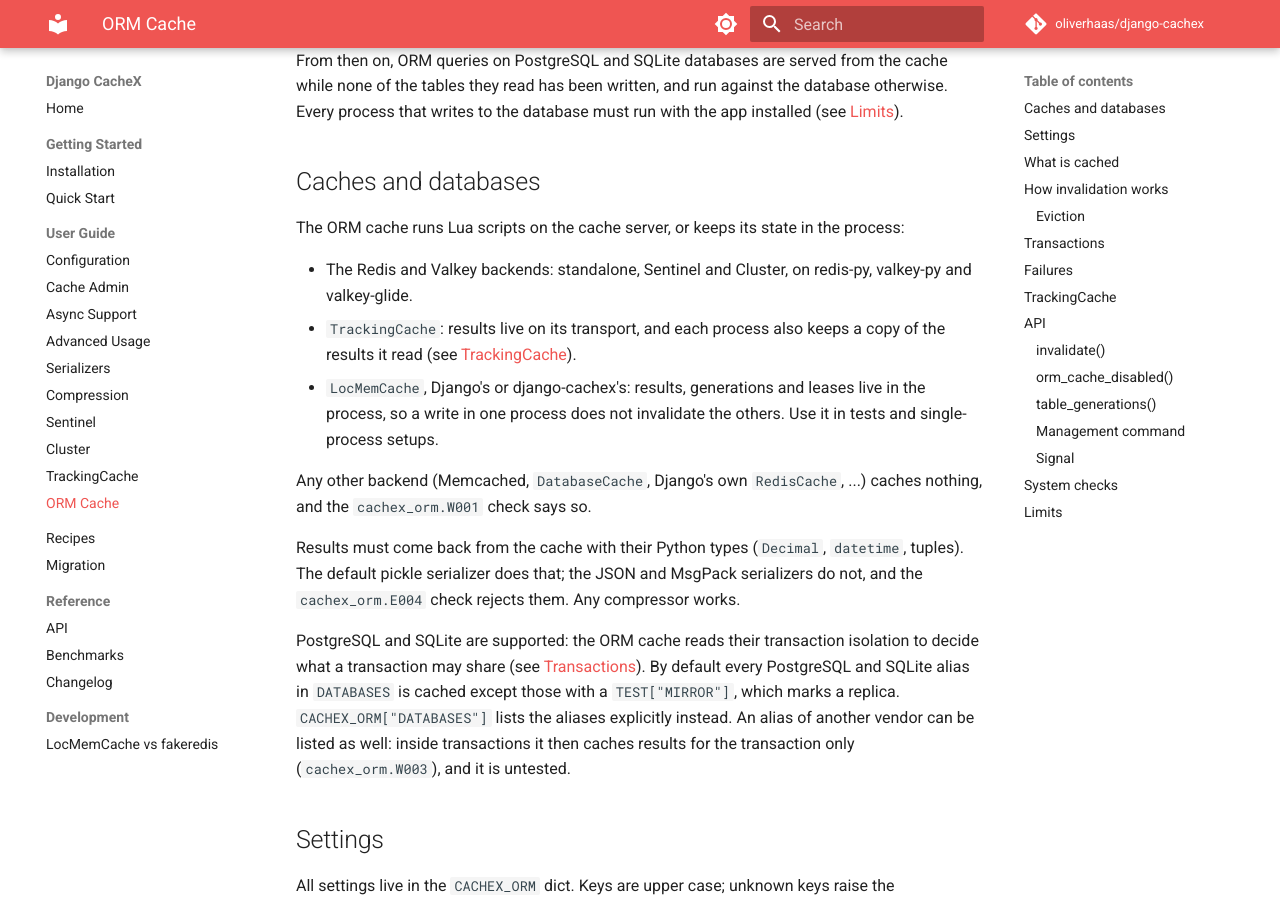
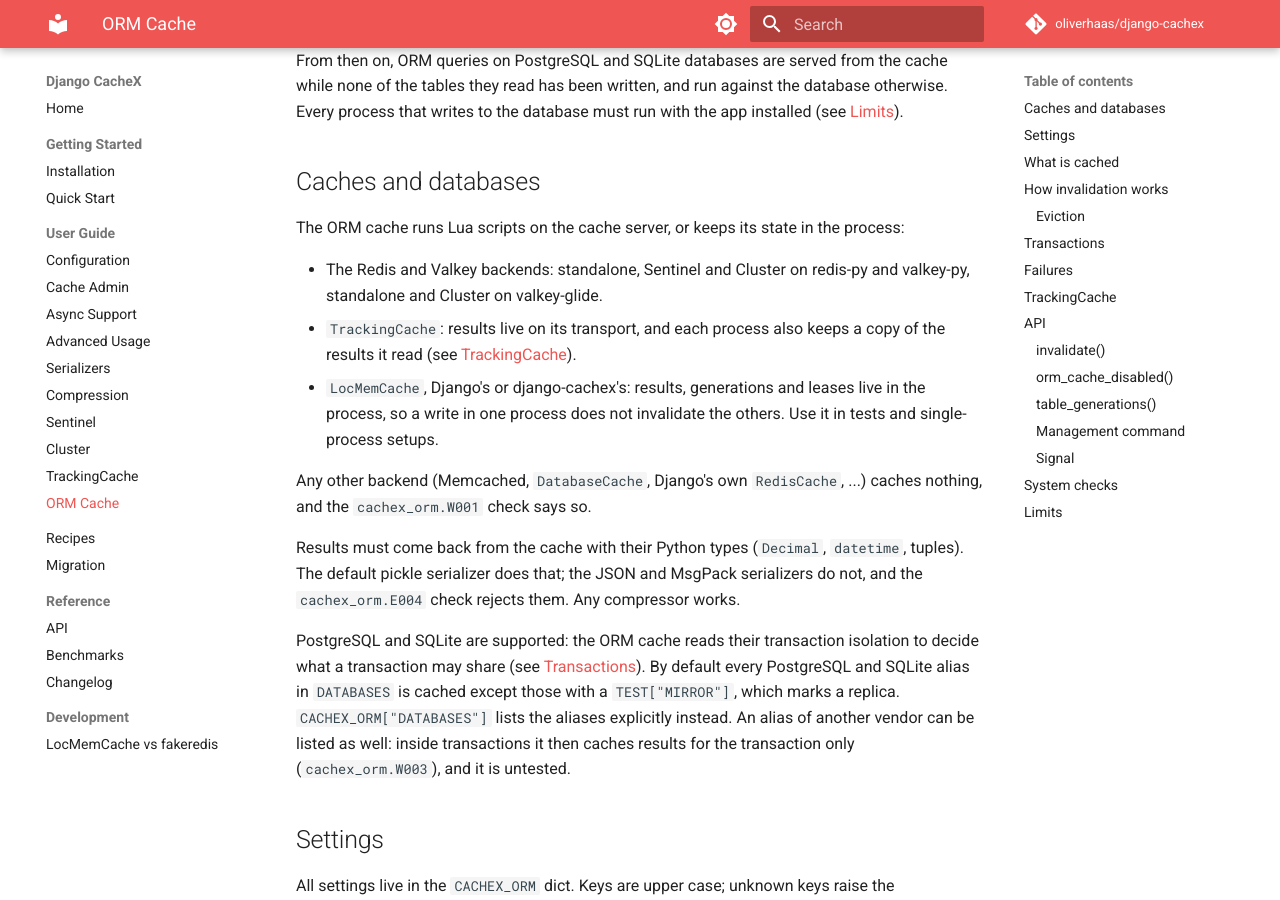
Before and after one commit to oliverhaas/django-cachex, an MkDocs documentation site: the page built from docs/user-guide/orm-cache.md, in a window 1280 px wide and 900 px high, scrolled down 659 px. Built offline with MkDocs 1.6.1 and Material for MkDocs 9.7.7, drawn with Linux system fonts in a browser that asks for light colours; comment, search, counter and statistics services are not loaded; the version menu is left out; some of the changed text lies outside the part shown.

Commit message:
docs(orm): warn about shared cache servers and fix the glide topologies
The ORM cache's keys name database aliases, so two projects or
environments on one cache server without distinct KEY_PREFIXes serve
each other's results. valkey-glide has no Sentinel client, so the ORM
cache runs on it standalone and on Cluster only.

```diff
--- a/docs/user-guide/orm-cache.md
+++ b/docs/user-guide/orm-cache.md
@@ -29,7 +29,7 @@
 
 The ORM cache runs Lua scripts on the cache server, or keeps its state in the process:
 
-- The Redis and Valkey backends: standalone, Sentinel and Cluster, on redis-py, valkey-py and valkey-glide.
+- The Redis and Valkey backends: standalone, Sentinel and Cluster on redis-py and valkey-py, standalone and Cluster on valkey-glide.
 - `TrackingCache`: results live on its transport, and each process also keeps a copy of the results it read (see [TrackingCache](#trackingcache)).
 - `LocMemCache`, Django's or django-cachex's: results, generations and leases live in the process, so a write in one process does not invalidate the others. Use it in tests and single-process setups.
 
```
Also changed, not shown: other parts of docs/user-guide/orm-cache.md (+2 -0 lines).
